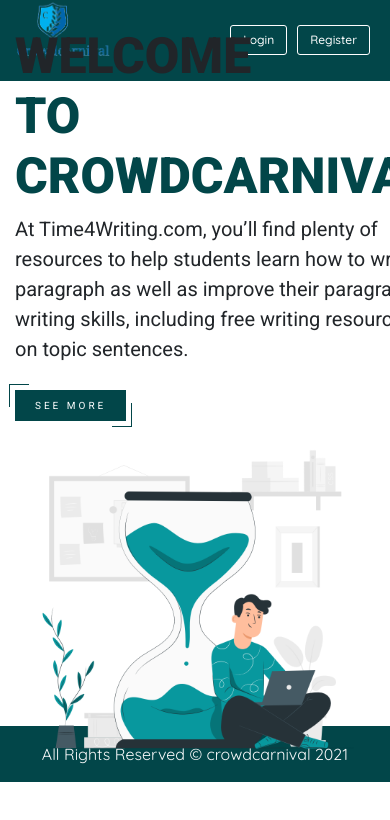
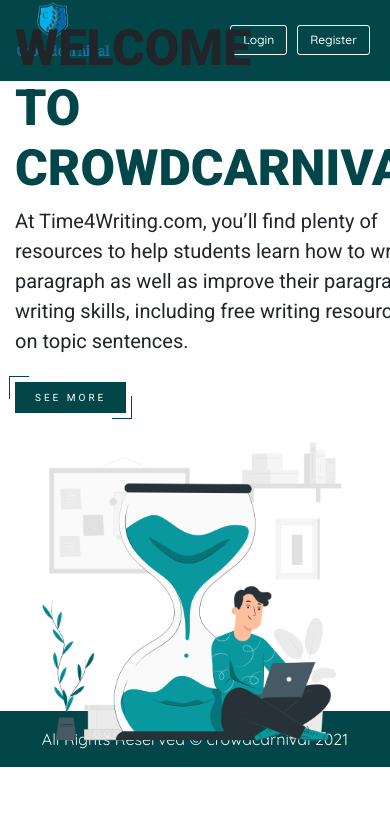
Before and after one commit to taijul169/crowdfunding-front, a React (Create React App) app: page / in a window 390 px wide. Shown: the top 820 px of the page. Built offline with nearby package versions, Linux system fonts and the light colour scheme.

Commit message:
responsive

```diff
--- a/src/index.css
+++ b/src/index.css
@@ -69,7 +69,7 @@ body a:hover{
 	margin-bottom: 0;
 }
 .heroSection {
-	height: 645px;
+	height: 630px;
 	display: flex;
 	align-items: center;
 }
```
